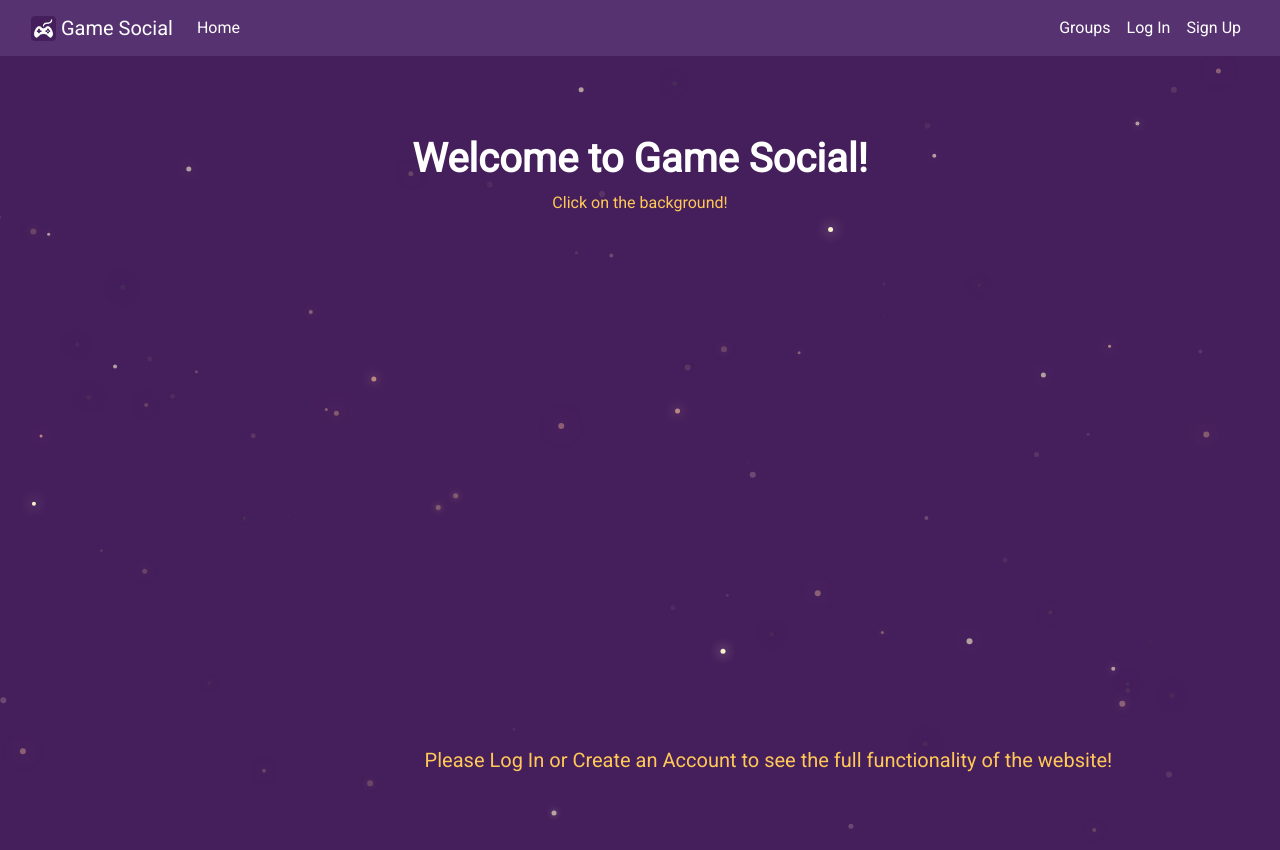
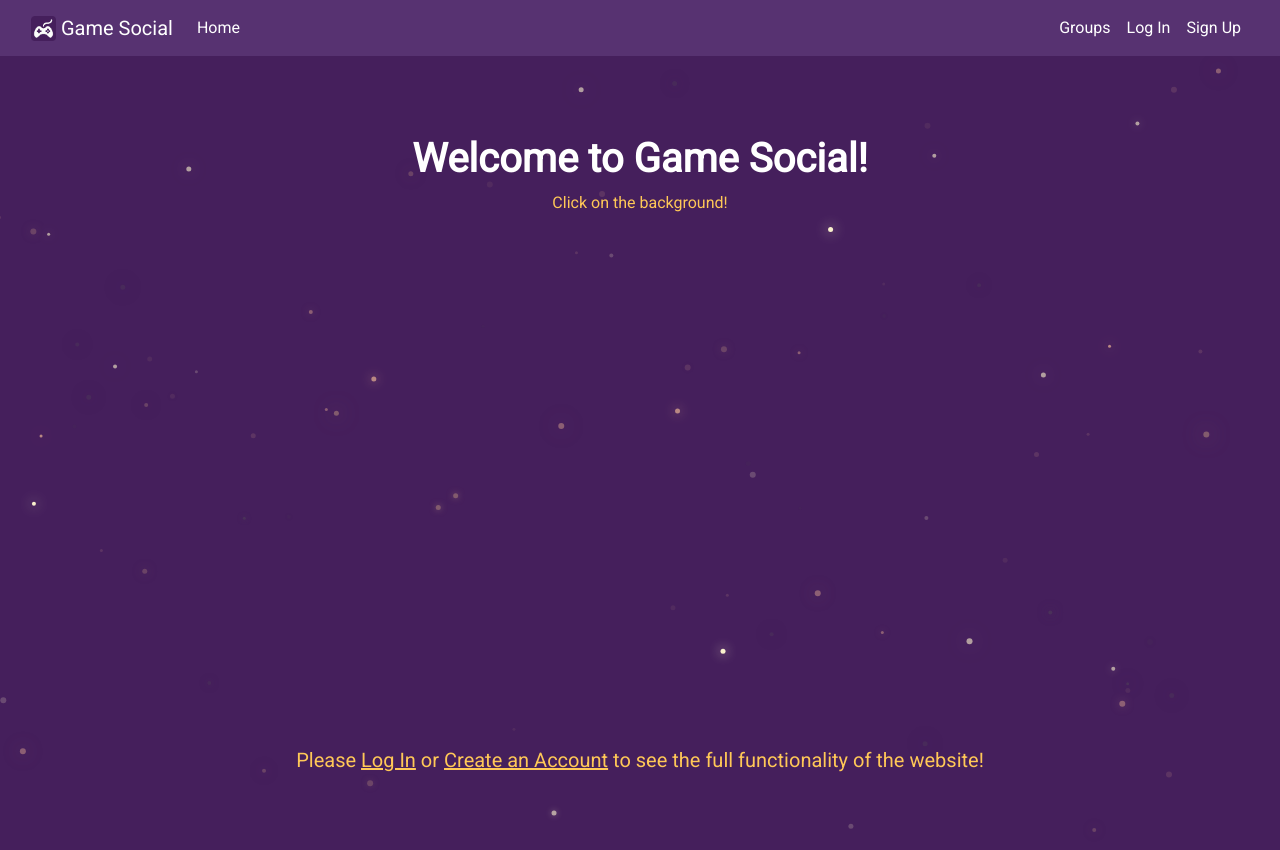
Before and after one commit to Endrju00/Game-Social, a Django app: page / in a window 1280 px wide. Run offline with Django 3.2, Linux system fonts and the light colour scheme; some libraries are stand-ins or nearby versions.

Commit message:
Log in warning fixed

```diff
--- a/static/socialmedia/css/master.css
+++ b/static/socialmedia/css/master.css
@@ -16,6 +16,13 @@ body {
   background-color: var(--bg-color);
   color: white;
   font-family: 'Roboto', sans-serif;
+}
+
+#warning {
+  width: 100%;
+  position: fixed;
+  bottom: 20px;
+  text-align: center;
 }
 
 .deals {
--- a/templates/base.html
+++ b/templates/base.html
@@ -82,9 +82,13 @@
     </div>
 
     {% if not user.is_authenticated %}
-    <div class="container" style="margin-left: 32%;">
-      <h5 class="description" style="position: fixed; bottom: 20px;">
-        Please Log In or Create an Account to see the full functionality of the website!
+    <div id="warning">
+      <h5 class="description" style="">
+        Please
+        <a class="ref" href="{% url 'accounts:login' %}" style="text-decoration: underline;" >Log In</a>
+          or
+        <a class="ref" href="{% url 'accounts:signup' %}" style="text-decoration: underline;">Create an Account</a>
+          to see the full functionality of the website!
       </h5>
     </div>
     {% endif %}
```
